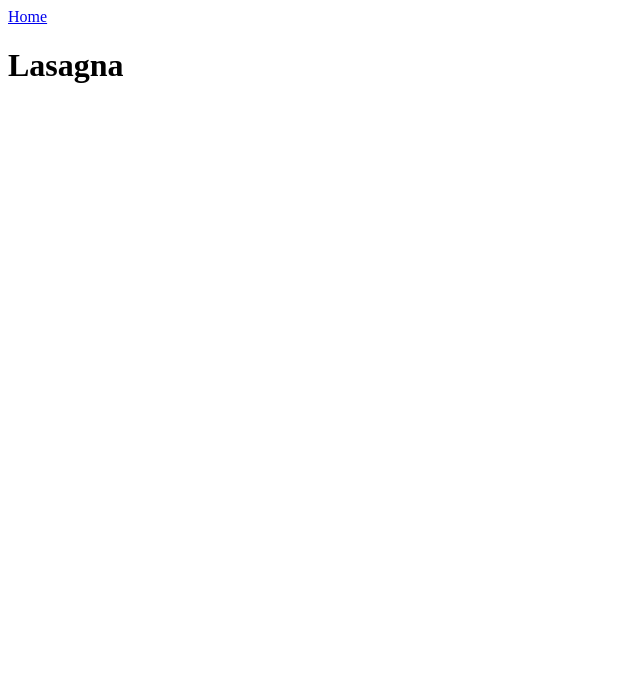
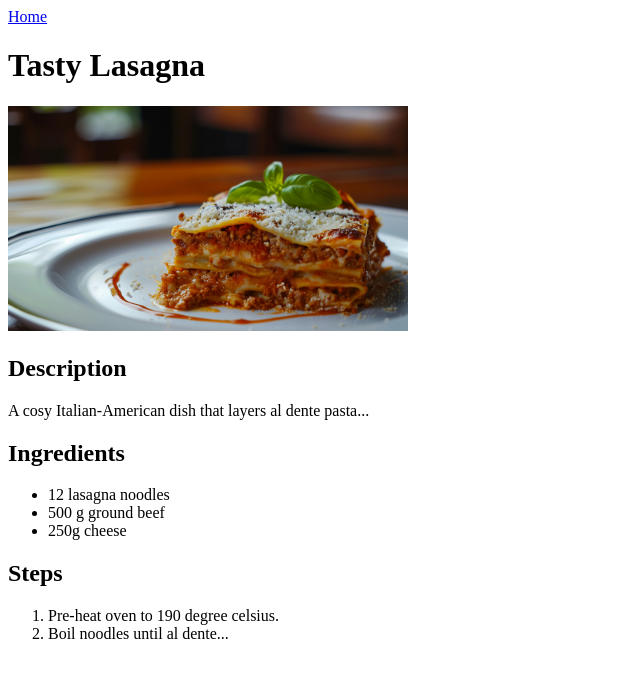
Before and after one commit to Loucahontas/Odin-recipes, a plain HTML site: page recipes/lasagna.html in a window 1280 px wide. Shown: the whole page, without its empty margins (0-640 px from the left). Drawn offline with Linux system fonts and the light colour scheme.

Commit message:
Finish guacamole page and update recipe content

```diff
--- a/recipes/lasagna.html
+++ b/recipes/lasagna.html
@@ -3,6 +3,26 @@
   <head><meta charset="UTF-8"><title>Lasagna</title></head>
   <body>
     <a href="../index.html">Home</a>
-    <h1>Lasagna</h1>
+    <h1>Tasty Lasagna</h1>
+
+    <img src="../images/lasagna.jpg"
+        alt="A golden slice of cheesy lasagna"
+        width="400">
+
+         <h2>Description</h2>
+        <p>A cosy Italian-American dish that layers al dente pasta...</p>
+
+        <h2>Ingredients</h2>
+        <ul>
+          <li>12 lasagna noodles</li>
+          <li>500 g ground beef</li>
+          <li>250g cheese</li>
+        </ul>
+
+        <h2>Steps</h2>
+        <ol>
+          <li>Pre-heat oven to 190 degree celsius.</li>
+          <li>Boil noodles until al dente...</li>
+        </ol>
   </body>
 </html>
```
Also changed, not shown: index.html (+1 -0 lines), recipes/guacamole.html (+20 -4 lines), recipes/pancake.html (+18 -2 lines).
